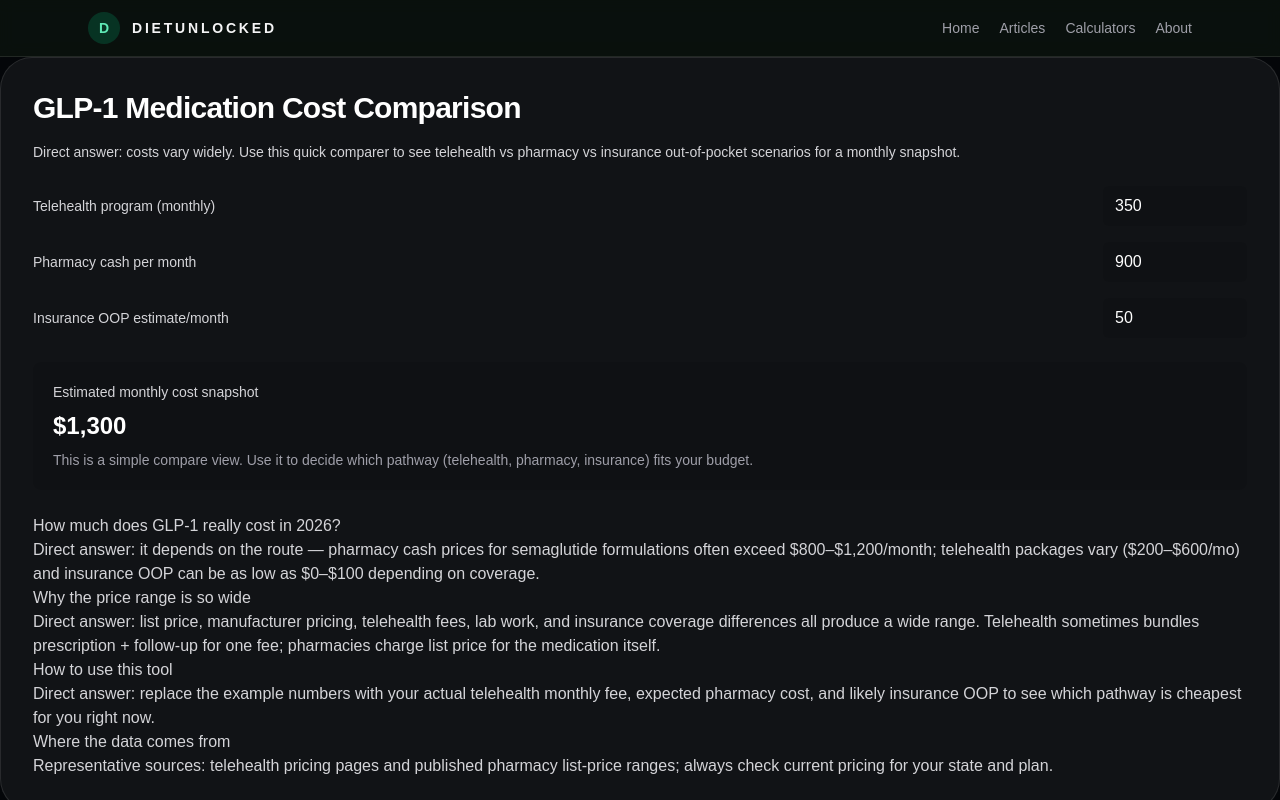
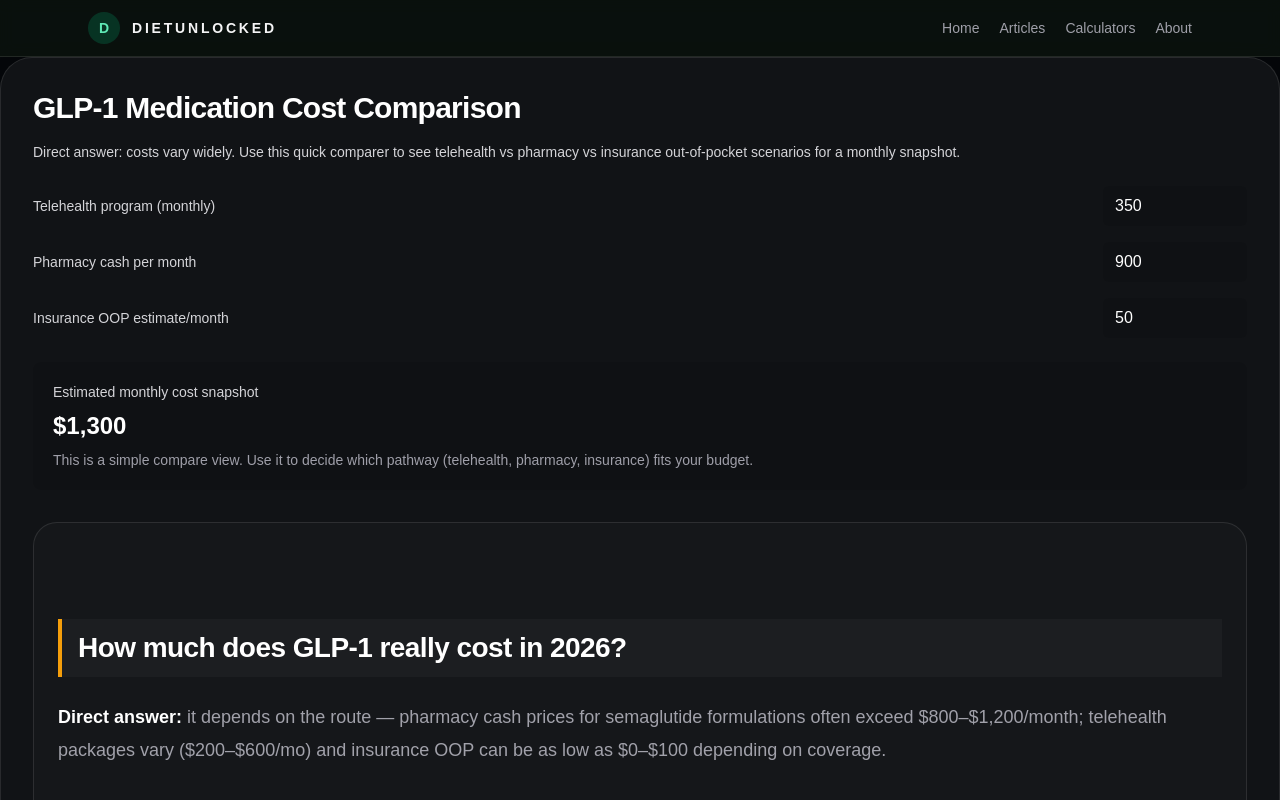
Before and after one commit to manunlockedx-creator/dietunlocked-next, a Next.js app: page /calculators/glp1-medication-cost-comparison-calculator in a window 1280 px wide. Shown: the top 800 px of the page. Built offline with nearby package versions, Linux system fonts and the light colour scheme; no server answers.

Commit message:
style: format calculator article sections like blog content

```diff
--- a/src/app/medical-review-team/page.tsx
+++ b/src/app/medical-review-team/page.tsx
@@ -2,7 +2,7 @@ import type { Metadata } from "next";
 
 export const metadata: Metadata = {
   title: "Medical Review Team | DietUnlocked",
-  description: "How medical review will work at DietUnlocked.",
+  description: "How medical review works at DietUnlocked and the role of Dr. Fatimah Khan, MBBS.",
 };
 
 export default function MedicalReviewTeamPage() {
@@ -11,8 +11,18 @@ export default function MedicalReviewTeamPage() {
       <div className="space-y-6">
         <h1 className="text-4xl font-semibold tracking-tight text-white">Medical Review Team</h1>
         <p className="text-lg leading-8 text-zinc-400">
-          DietUnlocked is being set up to publish medically reviewed GLP-1 nutrition content. Reviewer bios and review standards will appear here once the review team is finalized.
+          DietUnlocked uses medical review for articles that make clinical claims, discuss side effects, cover medication dosing, or give specific health recommendations. Editorial pieces, cost breakdowns, and non-clinical content do not require medical review.
         </p>
+
+        <div className="rounded-[1.5rem] border border-white/10 bg-white/5 p-6">
+          <h2 className="text-2xl font-semibold text-white">Dr. Fatimah Khan, MBBS</h2>
+          <p className="mt-3 text-base leading-7 text-zinc-400">
+            Dr. Fatimah Khan is the named medical reviewer for reviewed DietUnlocked content. Her review is used to tighten clinical framing, side-effect language, and safety guidance before publication where medical review is required.
+          </p>
+          <p className="mt-3 text-base leading-7 text-zinc-400">
+            DietUnlocked uses the same Fiverr medical-review workflow already established for ManUnlocked. When an article is medically reviewed, the published frontmatter is updated to show <span className="font-semibold text-zinc-200">Dr. Fatimah Khan, MBBS</span> and the review date.
+          </p>
+        </div>
       </div>
     </main>
   );
--- a/src/components/glp1-calorie-calculator.tsx
+++ b/src/components/glp1-calorie-calculator.tsx
@@ -135,18 +135,18 @@ export function Glp1CalorieCalculator() {
         <div className="mt-4 text-sm text-zinc-400">Methodology: Mifflin–St Jeor BMR × activity factor, then conservative deficit applied (15% default) to preserve lean mass while allowing steady loss on GLP-1 therapy.</div>
       </div>
 
-      <div className="mt-6 prose max-w-none text-zinc-300">
+      <div className="article-content mt-8 rounded-[1.5rem] border border-white/10 bg-white/[0.02] px-6 py-8">
         <h2>How many calories should you eat on GLP-1?</h2>
-        <p>Direct answer: it depends on your TDEE, but on GLP-1 we recommend a modest deficit (conservative: ~10–20%) rather than an aggressive cut — because appetite is already suppressed and lean-mass protection matters.</p>
+        <p><strong>Direct answer:</strong> it depends on your TDEE, but on GLP-1 we recommend a modest deficit (conservative: ~10–20%) rather than an aggressive cut — because appetite is already suppressed and lean-mass protection matters.</p>
 
         <h2>Why does the math change on GLP-1?</h2>
-        <p>Direct answer: GLP-1 reduces appetite and food volume tolerance. A too-aggressive target can lead to under-eating and unintended lean mass loss. That’s why conservative targets and higher protein are paired together.</p>
+        <p><strong>Direct answer:</strong> GLP-1 reduces appetite and food volume tolerance. A too-aggressive target can lead to under-eating and unintended lean mass loss. That’s why conservative targets and higher protein are paired together.</p>
 
         <h2>When should you raise your calorie target?</h2>
-        <p>Direct answer: bump calories if you’re losing strength, feeling faint, or if weight loss is faster than 2% body weight per week consistently — those can be signs you’re losing too much lean mass or not fueling recovery.</p>
+        <p><strong>Direct answer:</strong> bump calories if you’re losing strength, feeling faint, or if weight loss is faster than 2% body weight per week consistently — those can be signs you’re losing too much lean mass or not fueling recovery.</p>
 
         <h2>What the evidence says</h2>
-        <p>Representative sources: STEP trial semaglutide outcomes and body composition analyses; clinical guidance on safe calorie floors for adults during weight loss.</p>
+        <p><strong>Representative sources:</strong> STEP trial semaglutide outcomes and body composition analyses; clinical guidance on safe calorie floors for adults during weight loss.</p>
       </div>
     </section>
   );
--- a/src/components/glp1-fiber-intake-calculator.tsx
+++ b/src/components/glp1-fiber-intake-calculator.tsx
@@ -41,12 +41,12 @@ export function Glp1FiberIntakeCalculator() {
         <p className="text-sm text-zinc-300">Direct answer: based on a standard guideline (14 g per 1000 kcal), target about <strong>{recommended} g fiber/day</strong>. Prioritize soluble fiber and increase slowly to avoid worsening GI symptoms.</p>
       </div>
 
-      <div className="mt-6 prose max-w-none text-zinc-300">
+      <div className="article-content mt-8 rounded-[1.5rem] border border-white/10 bg-white/[0.02] px-6 py-8">
         <h2>How much fiber do GLP-1 users need?</h2>
-        <p>Direct answer: aim for about 14 g fiber per 1,000 kcal as a baseline, then adjust for symptoms and tolerance — many GLP-1 users need a gradual ramp to avoid constipation or bloating.</p>
+        <p><strong>Direct answer:</strong> aim for about 14 g fiber per 1,000 kcal as a baseline, then adjust for symptoms and tolerance — many GLP-1 users need a gradual ramp to avoid constipation or bloating.</p>
 
         <h2>What type of fiber is best?</h2>
-        <p>Direct answer: soluble fiber (oats, psyllium, fruits) is often gentler and better for managing stool consistency; increase fiber along with hydration to reduce constipation risk.</p>
+        <p><strong>Direct answer:</strong> soluble fiber (oats, psyllium, fruits) is often gentler and better for managing stool consistency; increase fiber along with hydration to reduce constipation risk.</p>
       </div>
     </section>
   );
--- a/src/components/glp1-hydration-calculator.tsx
+++ b/src/components/glp1-hydration-calculator.tsx
@@ -53,12 +53,12 @@ export function Glp1HydrationCalculator() {
         <div className="mt-4 text-sm text-zinc-400">On GLP-1 medications thirst cues can be muted — schedule fluid intake and watch urine color. Increase fluids if you have heat or increased activity.</div>
       </div>
 
-      <div className="mt-6 prose max-w-none text-zinc-300">
+      <div className="article-content mt-8 rounded-[1.5rem] border border-white/10 bg-white/[0.02] px-6 py-8">
         <h2>How much water should someone on GLP-1 drink?</h2>
-        <p>Direct answer: aim for roughly 30–40 mL/kg as a starting point, then adjust up for activity, climate, and side effects like constipation.</p>
+        <p><strong>Direct answer:</strong> aim for roughly 30–40 mL/kg as a starting point, then adjust up for activity, climate, and side effects like constipation.</p>
 
         <h2>Why thirst signals can be unreliable on GLP-1</h2>
-        <p>Direct answer: GLP-1 medications can blunt appetite and thirst; that means scheduled sipping and urine color checks are better cues than waiting to feel thirsty.</p>
+        <p><strong>Direct answer:</strong> GLP-1 medications can blunt appetite and thirst; that means scheduled sipping and urine color checks are better cues than waiting to feel thirsty.</p>
 
         <h2>Practical tips</h2>
         <ul>
--- a/src/components/glp1-insurance-eligibility-checker.tsx
+++ b/src/components/glp1-insurance-eligibility-checker.tsx
@@ -54,12 +54,12 @@ export function Glp1InsuranceEligibilityChecker() {
         <p className="mt-2 text-sm text-zinc-400">Note: actual coverage rules vary by insurer. This is meant as a quick pre-check, not an insurance determination.</p>
       </div>
 
-      <div className="mt-6 prose max-w-none text-zinc-300">
+      <div className="article-content mt-8 rounded-[1.5rem] border border-white/10 bg-white/[0.02] px-6 py-8">
         <h2>How do insurers usually decide who gets GLP-1 coverage?</h2>
-        <p>Direct answer: most common public criteria are BMI ≥30, or BMI ≥27 with specific weight-related comorbidities (type 2 diabetes, sleep apnea, etc.).</p>
+        <p><strong>Direct answer:</strong> most common public criteria are BMI ≥30, or BMI ≥27 with specific weight-related comorbidities (type 2 diabetes, sleep apnea, etc.).</p>
 
         <h2>What should you do next if you look eligible?</h2>
-        <p>Direct answer: get documentation of BMI and comorbidities from your clinician, check your plan’s prior authorization requirements, and compare telehealth programs if coverage is denied.</p>
+        <p><strong>Direct answer:</strong> get documentation of BMI and comorbidities from your clinician, check your plan’s prior authorization requirements, and compare telehealth programs if coverage is denied.</p>
       </div>
     </section>
   );
--- a/src/components/glp1-macro-calculator.tsx
+++ b/src/components/glp1-macro-calculator.tsx
@@ -57,15 +57,15 @@ export function Glp1MacroCalculator() {
         </div>
       </div>
 
-      <div className="mt-6 prose max-w-none text-zinc-300">
+      <div className="article-content mt-8 rounded-[1.5rem] border border-white/10 bg-white/[0.02] px-6 py-8">
         <h2>What macro split is best on GLP-1?</h2>
-        <p>Direct answer: prioritize protein first, then adjust fats and carbs to meet calorie targets and personal tolerance. Many GLP-1 users find lower-carb, protein-focused meals easier to tolerate, but carbs are useful for energy and training.</p>
+        <p><strong>Direct answer:</strong> prioritize protein first, then adjust fats and carbs to meet calorie targets and personal tolerance. Many GLP-1 users find lower-carb, protein-focused meals easier to tolerate, but carbs are useful for energy and training.</p>
 
         <h2>How do you fit protein into tiny meals?</h2>
-        <p>Direct answer: distribute protein across small, frequent protein-dense items (yogurt, protein shakes, small eggs/cheese portions), and consider liquid or blended options when solids are poorly tolerated.</p>
+        <p><strong>Direct answer:</strong> distribute protein across small, frequent protein-dense items (yogurt, protein shakes, small eggs/cheese portions), and consider liquid or blended options when solids are poorly tolerated.</p>
 
         <h2>Why macros matter when appetite is low</h2>
-        <p>Direct answer: when calories are limited by appetite, prioritizing high-quality protein protects lean mass and makes every calorie count.</p>
+        <p><strong>Direct answer:</strong> when calories are limited by appetite, prioritizing high-quality protein protects lean mass and makes every calorie count.</p>
       </div>
     </section>
   );
--- a/src/components/glp1-medication-cost-comparison-calculator.tsx
+++ b/src/components/glp1-medication-cost-comparison-calculator.tsx
@@ -43,18 +43,18 @@ export function Glp1MedicationCostComparisonCalculator() {
         <p className="mt-2 text-sm text-zinc-400">This is a simple compare view. Use it to decide which pathway (telehealth, pharmacy, insurance) fits your budget.</p>
       </div>
 
-      <div className="mt-6 prose max-w-none text-zinc-300">
+      <div className="article-content mt-8 rounded-[1.5rem] border border-white/10 bg-white/[0.02] px-6 py-8">
         <h2>How much does GLP-1 really cost in 2026?</h2>
-        <p>Direct answer: it depends on the route — pharmacy cash prices for semaglutide formulations often exceed $800–$1,200/month; telehealth packages vary ($200–$600/mo) and insurance OOP can be as low as $0–$100 depending on coverage.</p>
+        <p><strong>Direct answer:</strong> it depends on the route — pharmacy cash prices for semaglutide formulations often exceed $800–$1,200/month; telehealth packages vary ($200–$600/mo) and insurance OOP can be as low as $0–$100 depending on coverage.</p>
 
         <h2>Why the price range is so wide</h2>
-        <p>Direct answer: list price, manufacturer pricing, telehealth fees, lab work, and insurance coverage differences all produce a wide range. Telehealth sometimes bundles prescription + follow-up for one fee; pharmacies charge list price for the medication itself.</p>
+        <p><strong>Direct answer:</strong> list price, manufacturer pricing, telehealth fees, lab work, and insurance coverage differences all produce a wide range. Telehealth sometimes bundles prescription + follow-up for one fee; pharmacies charge list price for the medication itself.</p>
 
         <h2>How to use this tool</h2>
-        <p>Direct answer: replace the example numbers with your actual telehealth monthly fee, expected pharmacy cost, and likely insurance OOP to see which pathway is cheapest for you right now.</p>
+        <p><strong>Direct answer:</strong> replace the example numbers with your actual telehealth monthly fee, expected pharmacy cost, and likely insurance OOP to see which pathway is cheapest for you right now.</p>
 
         <h2>Where the data comes from</h2>
-        <p>Representative sources: telehealth pricing pages and published pharmacy list-price ranges; always check current pricing for your state and plan.</p>
+        <p><strong>Representative sources:</strong> telehealth pricing pages and published pharmacy list-price ranges; always check current pricing for your state and plan.</p>
       </div>
     </section>
   );
--- a/src/components/glp1-protein-calculator.tsx
+++ b/src/components/glp1-protein-calculator.tsx
@@ -88,30 +88,30 @@ export function Glp1ProteinCalculator() {
 
         <div className="mt-4 text-sm text-zinc-400">
           <p className="mb-2">Methodology: clinical guidance for GLP-1 users commonly recommends 1.2–1.6 g/kg/day to protect lean mass; this calculator multiplies that range by activity and medication intensity adjustments to produce a realistic target.</p>
-          <p>Sources: STEP trials and clinical guidance on lean mass preservation.</p>
+          <p><strong>Sources:</strong> STEP trials and clinical guidance on lean mass preservation.</p>
         </div>
       </div>
 
-      <div className="mt-6 prose max-w-none text-zinc-300">
+      <div className="article-content mt-8 rounded-[1.5rem] border border-white/10 bg-white/[0.02] px-6 py-8">
         <h2>How much protein do you actually need on GLP-1?</h2>
-        <p>Direct answer: more than the standard 0.8 g/kg recommendation — typically 1.2–1.6 g/kg is used in clinical guidance for people at risk of lean mass loss during weight loss on GLP-1 medications.</p>
-        <p>Why: clinical trial data show a non-trivial portion of weight lost on semaglutide can be lean mass, so a higher protein target helps protect muscle when overall intake is reduced.</p>
+        <p><strong>Direct answer:</strong> more than the standard 0.8 g/kg recommendation — typically 1.2–1.6 g/kg is used in clinical guidance for people at risk of lean mass loss during weight loss on GLP-1 medications.</p>
+        <p><strong>Why:</strong> clinical trial data show a non-trivial portion of weight lost on semaglutide can be lean mass, so a higher protein target helps protect muscle when overall intake is reduced.</p>
 
         <h2>How do you hit that target when your appetite is tiny?</h2>
-        <p>Direct answer: prioritize protein-dense, low-volume items (liquid protein, concentrated dairy, eggs, lean deli, protein powders), spread protein across small meals, and aim for high-protein snacks.</p>
+        <p><strong>Direct answer:</strong> prioritize protein-dense, low-volume items (liquid protein, concentrated dairy, eggs, lean deli, protein powders), spread protein across small meals, and aim for high-protein snacks.</p>
         <ul>
           <li>Examples: 1 cup Greek yogurt (~20g), 1 scoop whey (~20–25g), 3 eggs (~18g), 4 oz chicken (~28g).</li>
           <li>Tip: if total grams are hard, use 2–3 fortified high-protein mini-meals each day to reach targets.</li>
         </ul>
 
         <h2>When should you see a clinician about protein or labs?</h2>
-        <p>Direct answer: repeat morning labs after a 12-week nutrition reset if symptoms persist; see a clinician sooner if you have unexplained severe fatigue, rapid strength loss, or other red flags.</p>
+        <p><strong>Direct answer:</strong> repeat morning labs after a 12-week nutrition reset if symptoms persist; see a clinician sooner if you have unexplained severe fatigue, rapid strength loss, or other red flags.</p>
 
         <h2>What the evidence says</h2>
         <p>Representative studies: STEP trials for semaglutide and research on body composition changes during GLP-1 treatment. Use these as context — individual needs vary.</p>
 
         <h2>Practical example</h2>
-        <p>Direct answer: A 180 lb (82 kg) person using GLP-1 with moderate activity and standard intensity would target roughly {Math.round((1.2*activityFactor*medFactor*weightKg))}–{Math.round((1.6*activityFactor*medFactor*weightKg))} g/day. That can be hit with 3 meals of ~{perMeal3[0]}–{perMeal3[1]} g or 2 meals + 1 protein snack.</p>
+        <p><strong>Direct answer:</strong> A 180 lb (82 kg) person using GLP-1 with moderate activity and standard intensity would target roughly {Math.round((1.2*activityFactor*medFactor*weightKg))}–{Math.round((1.6*activityFactor*medFactor*weightKg))} g/day. That can be hit with 3 meals of ~{perMeal3[0]}–{perMeal3[1]} g or 2 meals + 1 protein snack.</p>
 
         <h2>Quick meal ideas</h2>
         <ul>
--- a/src/components/glp1-weight-loss-projection-calculator.tsx
+++ b/src/components/glp1-weight-loss-projection-calculator.tsx
@@ -73,15 +73,15 @@ export function Glp1WeightLossProjectionCalculator() {
         </div>
       </div>
 
-      <div className="mt-6 prose max-w-none text-zinc-300">
+      <div className="article-content mt-8 rounded-[1.5rem] border border-white/10 bg-white/[0.02] px-6 py-8">
         <h2>How much weight can you expect on GLP-1?</h2>
-        <p>Direct answer: trial averages vary by drug and dose — semaglutide trials report ~12–17% average loss at 68 weeks; tirzepatide trials report higher averages. This tool linearizes those percentages to provide a short-term projection.</p>
+        <p><strong>Direct answer:</strong> trial averages vary by drug and dose — semaglutide trials report ~12–17% average loss at 68 weeks; tirzepatide trials report higher averages. This tool linearizes those percentages to provide a short-term projection.</p>
 
         <h2>Why individual results vary</h2>
-        <p>Direct answer: baseline BMI, adherence, dose escalation, diet composition, and physical activity all shape outcomes. Use projections as a rough guide, not a promise.</p>
+        <p><strong>Direct answer:</strong> baseline BMI, adherence, dose escalation, diet composition, and physical activity all shape outcomes. Use projections as a rough guide, not a promise.</p>
 
         <h2>Where the numbers come from</h2>
-        <p>Representative sources: STEP trials for semaglutide and SURMOUNT trials for tirzepatide. These are averages — your mileage will vary.</p>
+        <p><strong>Representative sources:</strong> STEP trials for semaglutide and SURMOUNT trials for tirzepatide. These are averages — your mileage will vary.</p>
       </div>
     </section>
   );
```
